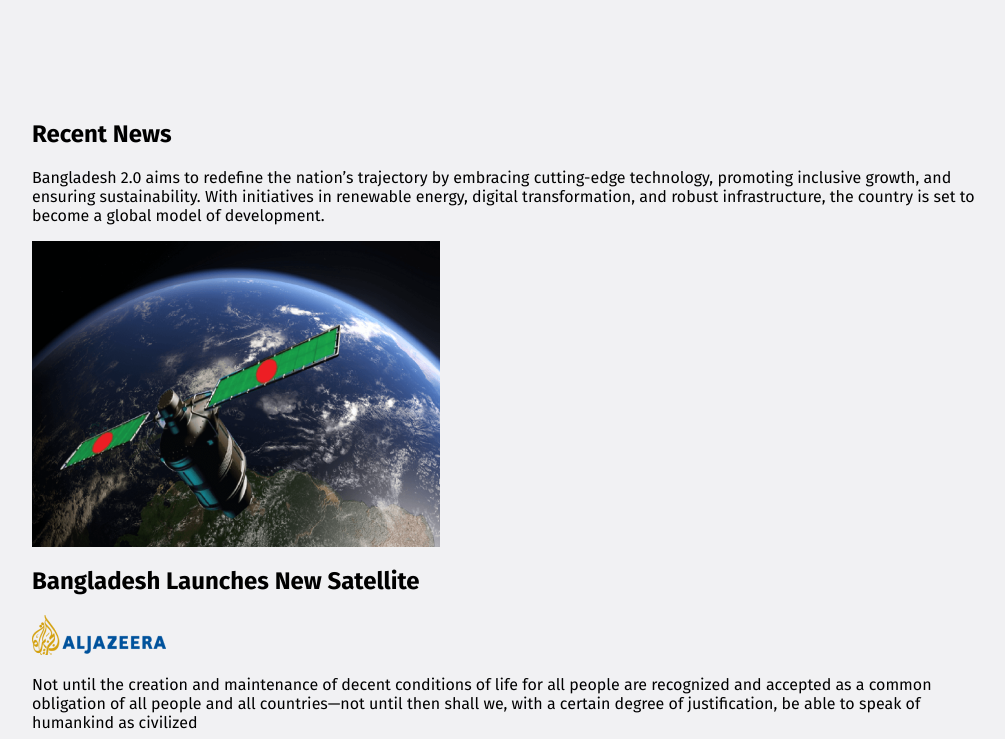
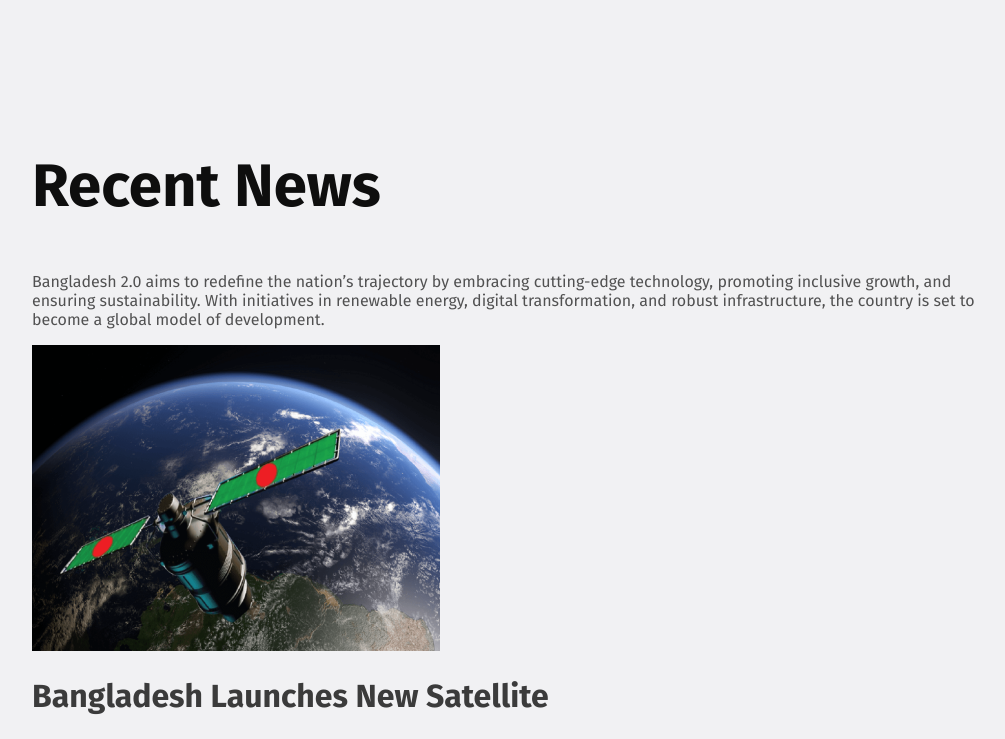
Before and after one commit to MdMubashirulAhsan/b11-assignment-1, a plain HTML site: page index.html in a window 1280 px wide. Shown: the part 1250-1989 px from the top of the page, without its empty margins (128-1133 px from the left). Drawn offline with Linux system fonts and the light colour scheme.

Commit message:
added Recent news section not fully

```diff
--- a/index.html
+++ b/index.html
@@ -58,7 +58,7 @@
             <h1 class="news-title">
                 Recent News
             </h1>
-            <p>
+            <p class="news-description">
                 Bangladesh 2.0 aims to redefine the nation’s trajectory by embracing cutting-edge technology, promoting inclusive growth, and ensuring sustainability. With initiatives in renewable energy, digital transformation, and robust infrastructure, the country is set to become a global model of development.
             </p>
             <div>
@@ -66,11 +66,11 @@
                     <img src="assets/satelite.png" alt="">
                 </div>
                 <div>
-                    <h2>
+                    <h2 class="news-card-head">
                         Bangladesh Launches New Satellite
                     </h2>
                     <img src="assets/al-jazeera.png" alt="">
-                    <p>
+                    <p class="news">
                         Not until the creation and maintenance of decent conditions of life for all people are recognized and accepted as a common obligation of all people and all countries—not until then shall we,
 with a certain degree of justification, be able to speak of humankind as civilized
                     </p>
@@ -80,11 +80,11 @@ with a certain degree of justification, be able to speak of humankind as civiliz
                     <img src="assets/satelite.png" alt="">
                 </div>
                 <div>
-                    <h2>
+                    <h2 class="news-card-head">
                         Bangladesh Launches New Satellite
                     </h2>
                     <img src="assets/al-jazeera.png" alt="">
-                    <p>
+                    <p class="news">
                         Not until the creation and maintenance of decent conditions of life for all people are recognized and accepted as a common obligation of all people and all countries—not until then shall we,
 with a certain degree of justification, be able to speak of humankind as civilized
                     </p>
--- a/styles/style.css
+++ b/styles/style.css
@@ -162,11 +162,33 @@ body{
 }
 
 /* recent news styles*/
-
+.recent-news{
+  font-size: 40px;
+  font-weight: bold;
+  color: #0E0E0E;
+}
+.news-description{
+  font-size: 16px;
+  font-weight: 400;
+  color: #0E0E0E;
+  opacity: 70%;
+}
 .news-card-1{
   display: flex;
 }
 
+.news-card-head{
+  font-size: 32px;
+  font-weight: bold;
+  color: #0E0E0E;
+  opacity: 80%;
+}
+
+.news{
+  font-size: 16px;
+  font-weight: 400;
+  opacity: 70%;
+}
 /* donation section */
 
 .donate-title{
```
